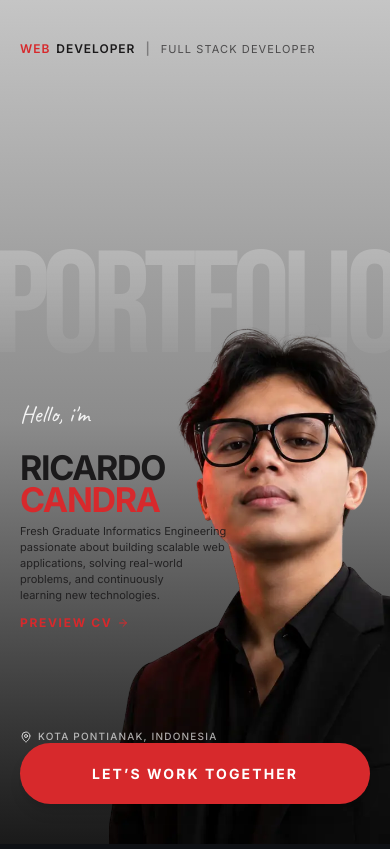
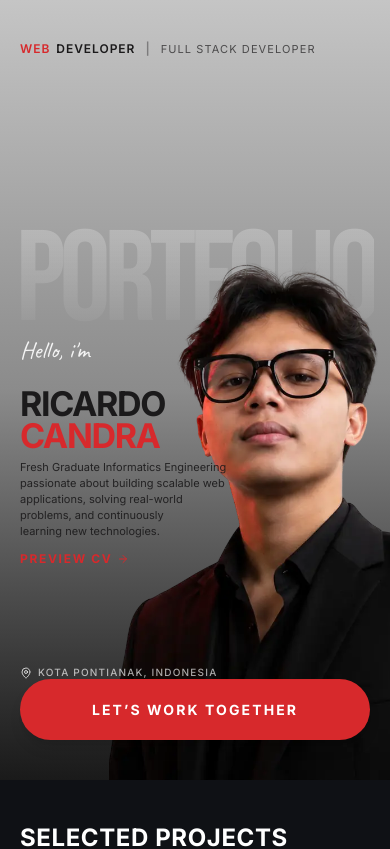
Before and after one commit to RicardoCandra23214/ricardo-portfolio, a React (Vite) app: page / in a window 390 px wide. Shown: the top 849 px of the page. Built offline with nearby package versions, Linux system fonts and the light colour scheme.

Commit message:
fix: perbaiki tinggi viewport mobile dan ukuran teks PORTFOLIO agar konsisten di HP asli

```diff
--- a/src/components/Hero/Hero.jsx
+++ b/src/components/Hero/Hero.jsx
@@ -12,7 +12,7 @@ const Hero = () => {
 
   return (
     <>
-      <section className="relative h-screen min-h-[100dvh] max-h-[780px] overflow-hidden bg-gradient-to-b from-[#C5C5C5] via-[#8B8B8B] to-[#1A1A1A] md:h-screen md:min-h-screen md:max-h-none md:from-white md:via-[#E9E9E9]/100 md:to-[#0F1115]">
+      <section className="relative h-[100svh] max-h-[780px] overflow-hidden bg-gradient-to-b from-[#C5C5C5] via-[#8B8B8B] to-[#1A1A1A] md:h-screen md:min-h-screen md:max-h-none md:from-white md:via-[#E9E9E9]/100 md:to-[#0F1115]">
 
         {/* Background text PORTFOLIO - diperbesar sedikit */}
         <h1
@@ -23,7 +23,7 @@ const Hero = () => {
             bg-clip-text text-transparent
 
             /* Mobile */
-            top-[28%] text-[145px]
+            top-[28%] text-[33vw]
 
             /* Desktop (original) */
             md:top-24 md:text-[280px] lg:text-[360px] xl:text-[410px]
--- a/src/components/Hero/SecondPage.jsx
+++ b/src/components/Hero/SecondPage.jsx
@@ -36,7 +36,7 @@ const fadeUp = {
 
 const staggerContainer = {
   hidden: {},
-  visible: { transition: { staggerChildren: 0.15 } },
+  visible: { transition: { staggerChildren: 0.05 } },
 };
 
 const projects = [
```
